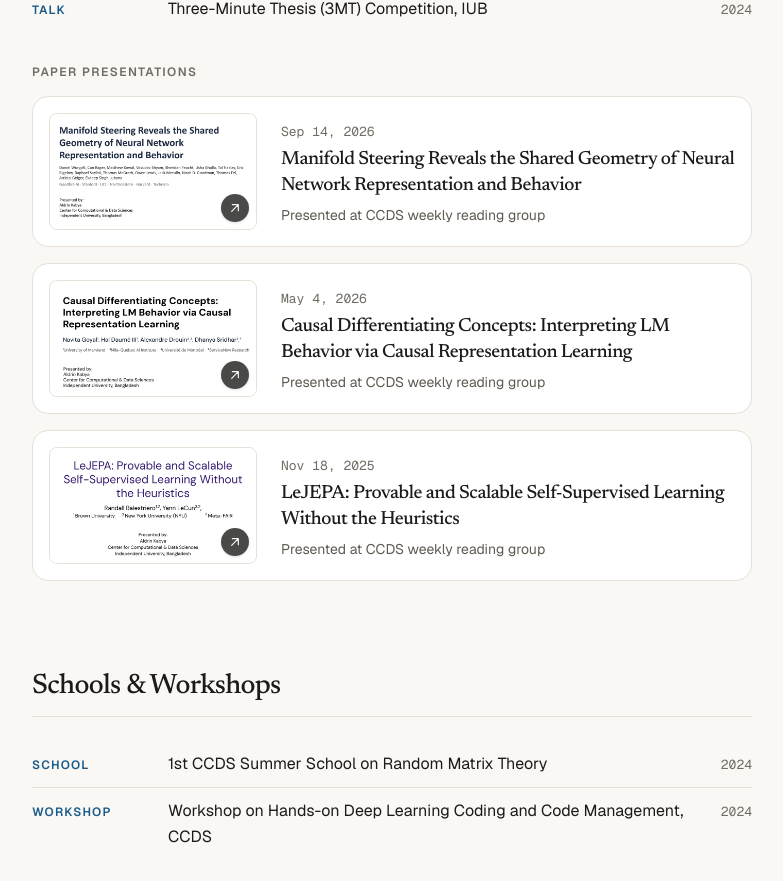
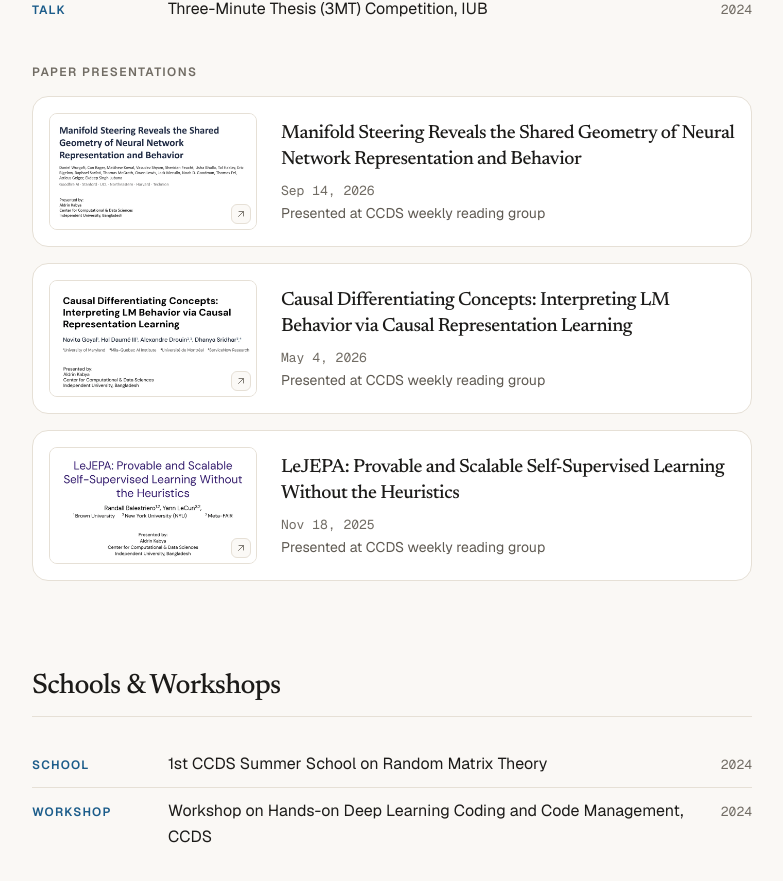
Before and after one commit to aldrinkabya/aldrinkabya.github.io, a Next.js app: page / in a window 1280 px wide. Shown: the part 4920-5801 px from the top of the page, without its empty margins (248-1031 px from the left). Built offline with nearby package versions, Linux system fonts and the light colour scheme.

Commit message:
Presentation cards: title first, then date and note; quieter link badge

```diff
--- a/src/components/Talks.tsx
+++ b/src/components/Talks.tsx
@@ -63,19 +63,19 @@ export function Talks() {
                   {/* Marks the preview as a link to the slides. */}
                   <span
                     aria-hidden="true"
-                    className="absolute bottom-1.5 right-1.5 grid size-6 place-items-center rounded-full bg-fg/80 text-bg shadow-sm transition-colors group-hover:bg-accent sm:bottom-2 sm:right-2 sm:size-7"
+                    className="absolute bottom-1 right-1 grid size-5 place-items-center rounded-md border border-border bg-bg/85 text-subtle transition-colors group-hover:text-accent sm:bottom-1.5 sm:right-1.5"
                   >
-                    <ArrowUpRightIcon className="size-3.5 sm:size-4" />
+                    <ArrowUpRightIcon className="size-3" />
                   </span>
                 </div>
                 <div className="min-w-0">
-                  <time dateTime={p.date} className="font-mono text-[0.8125rem] tabular-nums text-subtle">
+                  <p className="font-serif text-[1rem] font-medium leading-snug tracking-tight group-hover:text-accent sm:text-[1.1875rem]">
+                    {p.title}
+                  </p>
+                  <time dateTime={p.date} className="mt-2 block font-mono text-[0.8125rem] tabular-nums text-subtle">
                     {formatDate(p.date)}
                   </time>
-                  <p className="mt-1 font-serif text-[1rem] font-medium leading-snug tracking-tight group-hover:text-accent sm:text-[1.1875rem]">
-                    {p.title}
-                  </p>
-                  <p className="mt-1.5 text-sm text-muted">Presented at {p.event}</p>
+                  <p className="mt-0.5 text-sm text-muted">Presented at {p.event}</p>
                 </div>
               </a>
             </li>
```
